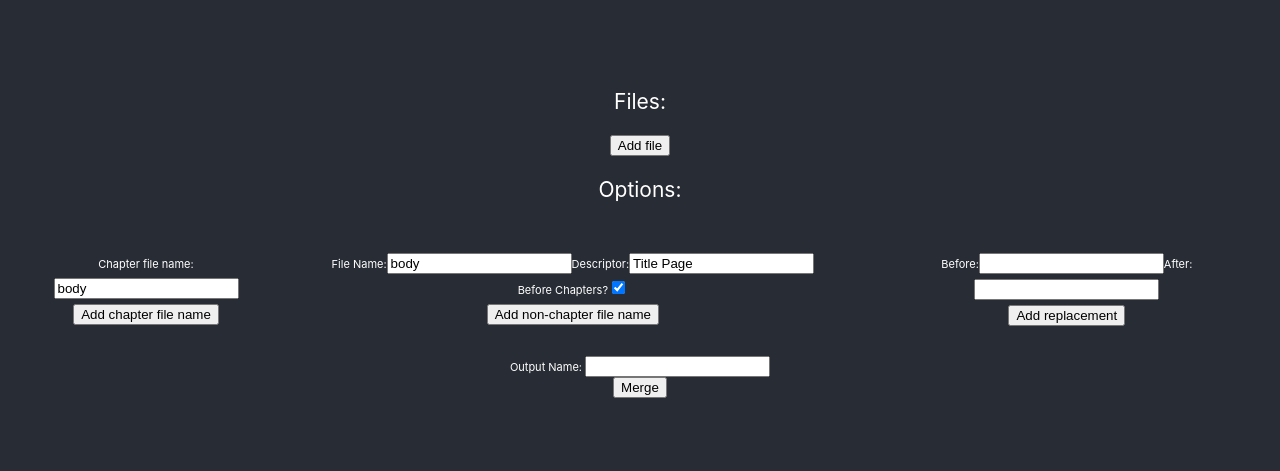
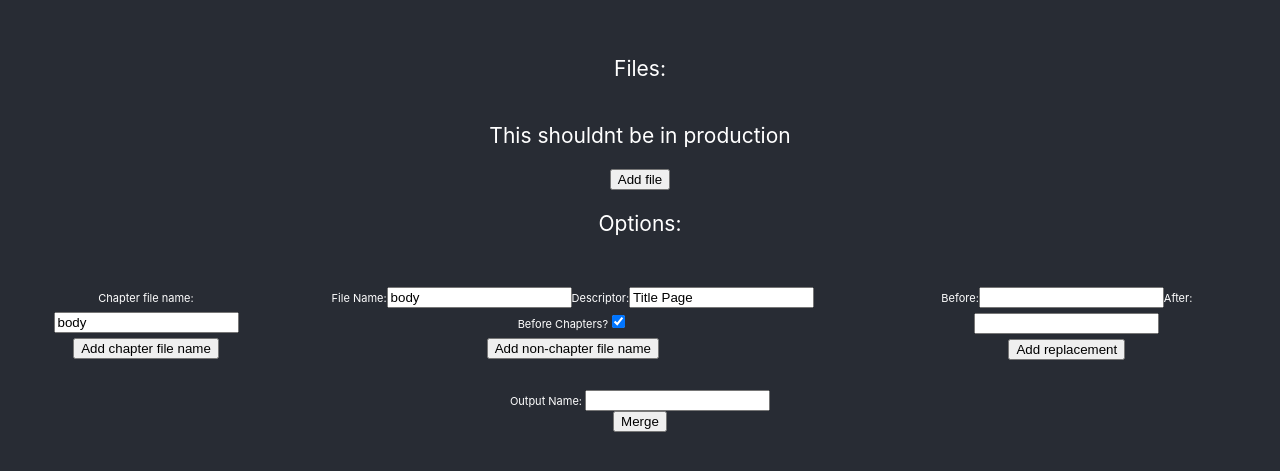
Before and after one commit to katie-morrison/epub-manip-front, a React (Create React App) app: page / in a window 1280 px wide. Shown: the part 167-638 px from the top of the page. Built offline with nearby package versions, Linux system fonts and the light colour scheme.

Commit message:
change that shouldnt make it to production

```diff
--- a/src/App.js
+++ b/src/App.js
@@ -11,6 +11,7 @@ function App() {
     <div className="App">
       <header className="App-header">
         <p>Files:</p>
+        <p>This shouldnt be in production</p>
         <div id="fileContainer"></div>
         <button id="addFile" type="button" onClick={add_file_input}>Add file</button>
         <p>Options:</p>
```
